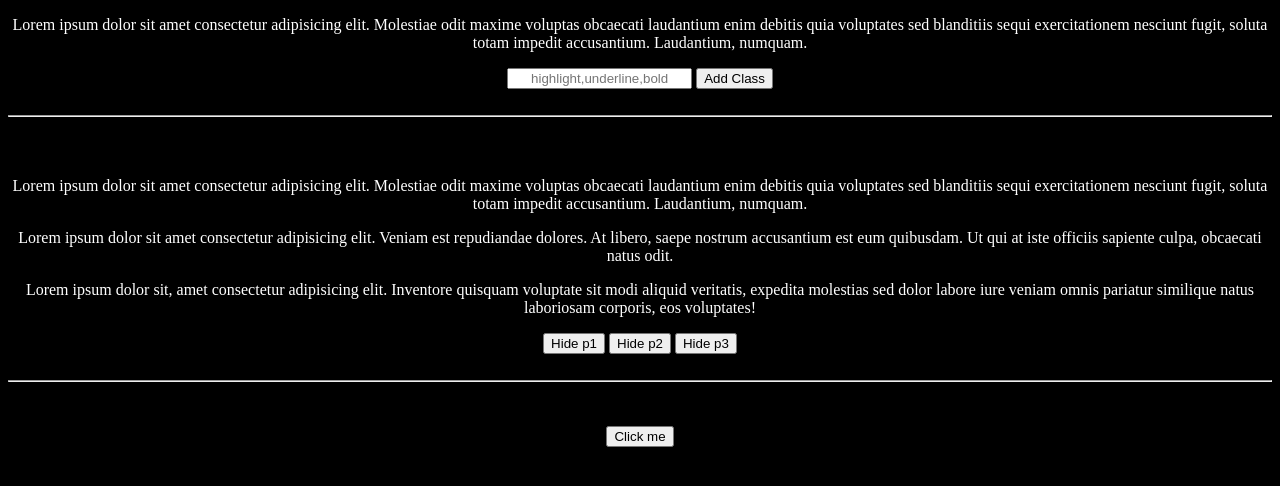
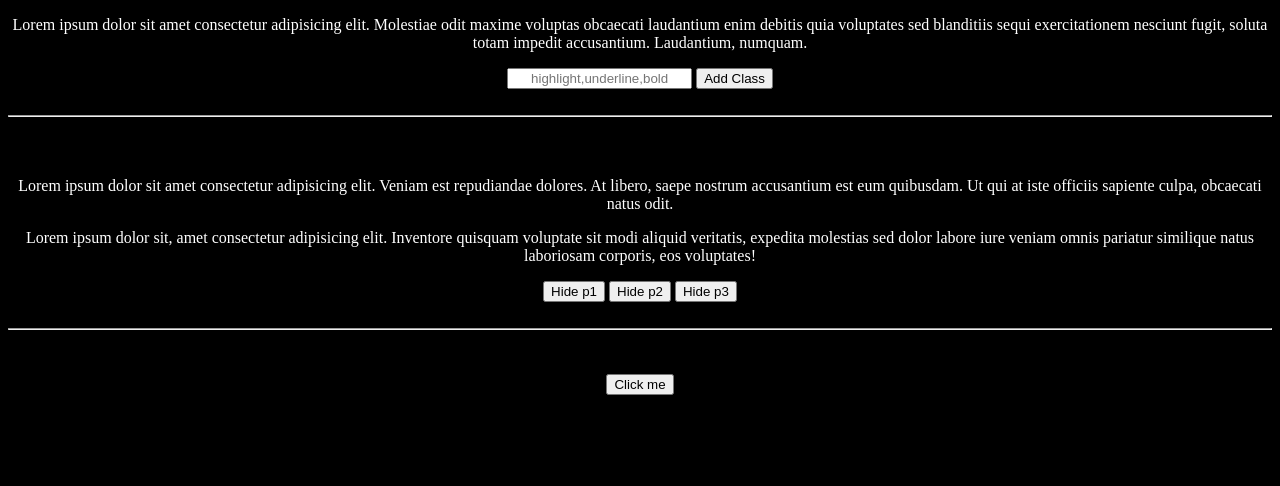
Before and after one commit to RGdevz/class, a plain HTML site: page index.html in a window 1280 px wide. Both pictures are taken after a click on the button "Hide p1". Drawn offline with Linux system fonts and the light colour scheme.

Commit message:
Update index.html

```diff
--- a/index.html
+++ b/index.html
@@ -55,7 +55,7 @@
 
         const el = document.getElementById(id)
 
-        el.classList.replace('visable','hidden')
+        el.classList.replace('visible','hidden')
 
     }
 
```
